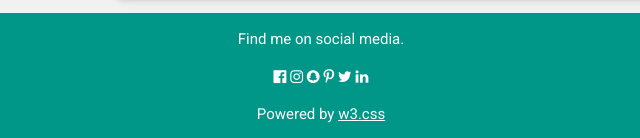
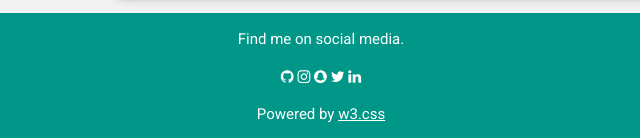
Before and after one commit to johnmiddleton12/johnmiddleton12.github.io, a plain HTML site: page resume.html in a window 1280 px wide. Shown: the part 1647-1785 px from the top of the page, 319-959 px from the left. Drawn offline with nearby package versions, Linux system fonts and the light colour scheme; some packages are replaced by stand-ins of ours.

Commit message:
resume updates

```diff
--- a/resume.html
+++ b/resume.html
@@ -172,12 +172,11 @@
 
 <footer class="w3-container w3-teal w3-center w3-margin-top">
   <p>Find me on social media.</p>
-  <i class="fa fa-facebook-official w3-hover-opacity"></i>
-  <i class="fa fa-instagram w3-hover-opacity"></i>
-  <i class="fa fa-snapchat w3-hover-opacity"></i>
-  <i class="fa fa-pinterest-p w3-hover-opacity"></i>
-  <i class="fa fa-twitter w3-hover-opacity"></i>
-  <i class="fa fa-linkedin w3-hover-opacity"></i>
+    <a style="text-decoration:none" href="https://www.github.com/johnmiddleton12" target="_blank" class="fa fa-github w3-hover-opacity"></a>
+    <a style="text-decoration:none" href="https://www.instagram.com/john.middleton1" target="_blank" class="fa fa-instagram w3-hover-opacity"></a>
+    <a style="text-decoration:none" href="https://www.snapchat.com/add/jpmawesomer" target="_blank" class="fa fa-snapchat w3-hover-opacity"></a>
+    <a style="text-decoration:none" href="https://www.twitter.com/john_middleton1" target="_blank" class="fa fa-twitter w3-hover-opacity"></a>
+    <a style="text-decoration:none" href="https://www.linkedin.com/in/johnathan-middleton-24626b1bb/" target="_blank" class="fa fa-linkedin w3-hover-opacity"></a>
   <p>Powered by <a href="https://www.w3schools.com/w3css/default.asp" target="_blank">w3.css</a></p>
 </footer>
 
```
